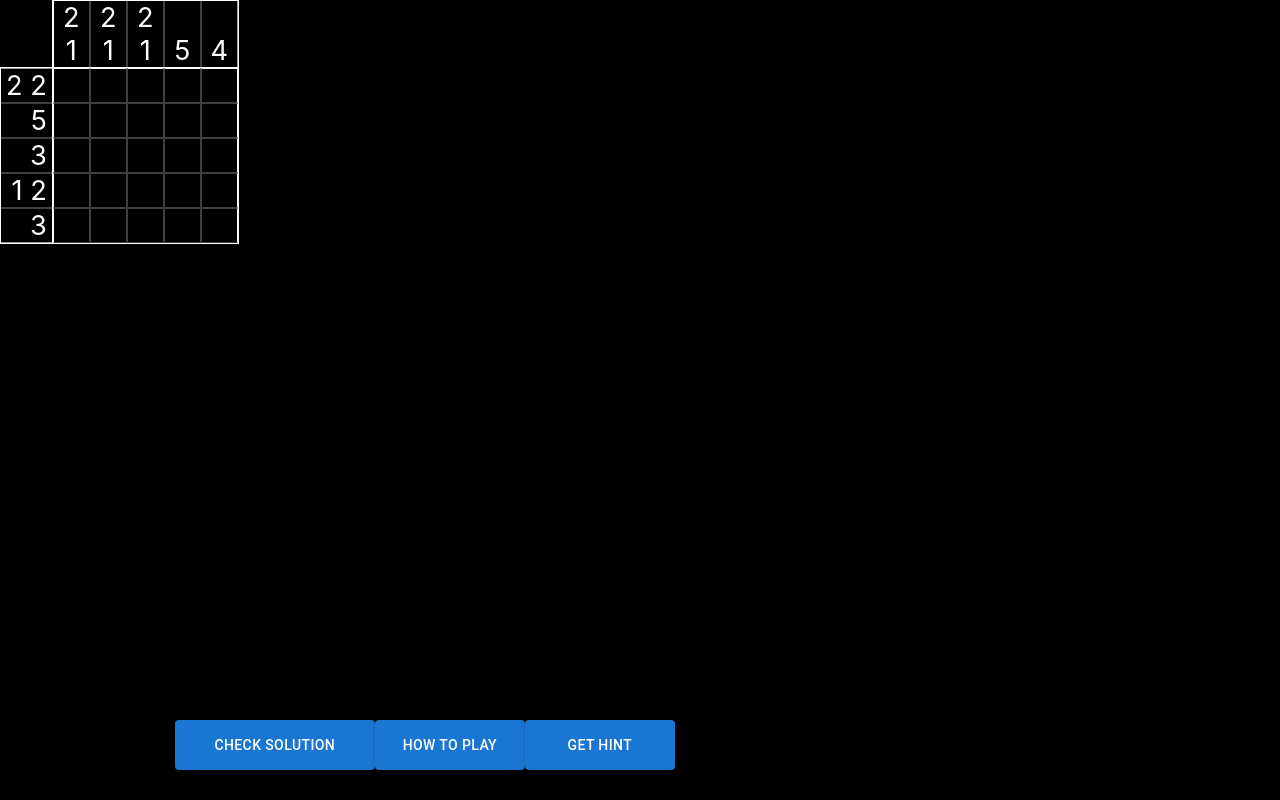
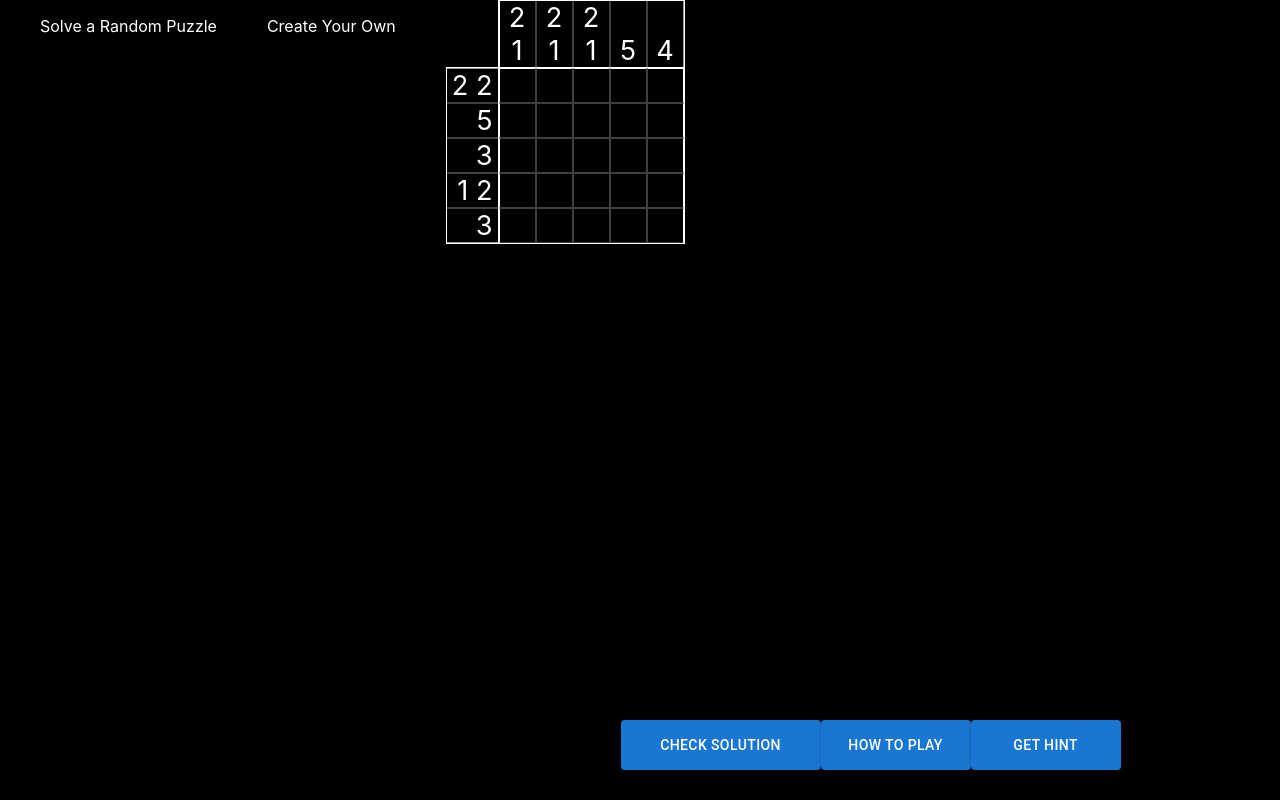
Before and after one commit to ravendevore/4430-nonograms, a React (Create React App) app in the folder nonogram/: page / in a window 1280 px wide. Built offline with nearby package versions, Linux system fonts and the light colour scheme.

Commit message:
Added navbar, removed unused code

```diff
--- a/nonogram/src/App.css
+++ b/nonogram/src/App.css
@@ -283,3 +283,17 @@
   bottom: 15%;
   left: 5%;
 }
+
+.navbar {
+  color: white;
+  display: flex;
+  list-style: none;
+}
+
+.navItem {
+  padding-right: 50px;
+}
+
+a:link {
+  color: white;
+}
--- a/nonogram/src/App.js
+++ b/nonogram/src/App.js
@@ -1,13 +1,21 @@
 import './App.css';
 import React from 'react';
 import NonogramGame from './components/NonogramGame';
-import CreatePuzzle from './components/CreatePuzzle'
-import { Routes, Route } from 'react-router-dom'
+import CreatePuzzle from './components/CreatePuzzle';
+import { Routes, Route, Link } from 'react-router-dom';
 
 function App() {
 
   return (
     <div className="App">
+      <ul className="navbar">
+        <li className="navItem">
+          <Link style={{textDecoration: "none"}} to="/">Solve a Random Puzzle</Link>
+        </li>
+        <li className="navItem">
+          <Link style={{textDecoration: "none"}} to="/create">Create Your Own</Link>
+        </li>
+      </ul>
       <Routes>
         <Route path="/" element={<NonogramGame />}/>
         <Route path="/create" element={<CreatePuzzle />}/>
@@ -17,20 +25,3 @@ function App() {
 }
 
 export default App;
-
-
-
-// import './App.css';
-// import React from 'react';
-// import NonogramGame from './components/NonogramGame';
-
-// function App() {
-
-//   return (
-//     <div className="App">
-//       <NonogramGame></NonogramGame>
-//     </div>
-//   );
-// }
-
-// export default App;
--- a/nonogram/src/components/CreatePuzzle.jsx
+++ b/nonogram/src/components/CreatePuzzle.jsx
@@ -1,8 +1,5 @@
 import { Button, Popover, Typography } from '@mui/material';
-import CloseIcon from '@mui/icons-material/Close'; //FIXME
-import React, {useState, useEffect} from 'react';
-import example from "./example.png"
-
+import React, {useState } from 'react';
 
 const CreatePuzzle = () => {
   var i = 0;
--- a/nonogram/src/components/NonogramGame.jsx
+++ b/nonogram/src/components/NonogramGame.jsx
@@ -1,5 +1,4 @@
 import { Button, Popover, Typography } from '@mui/material';
-import CloseIcon from '@mui/icons-material/Close'; //FIXME
 import React, {useState, useEffect} from 'react';
 import example from "./example.png"
 
```
